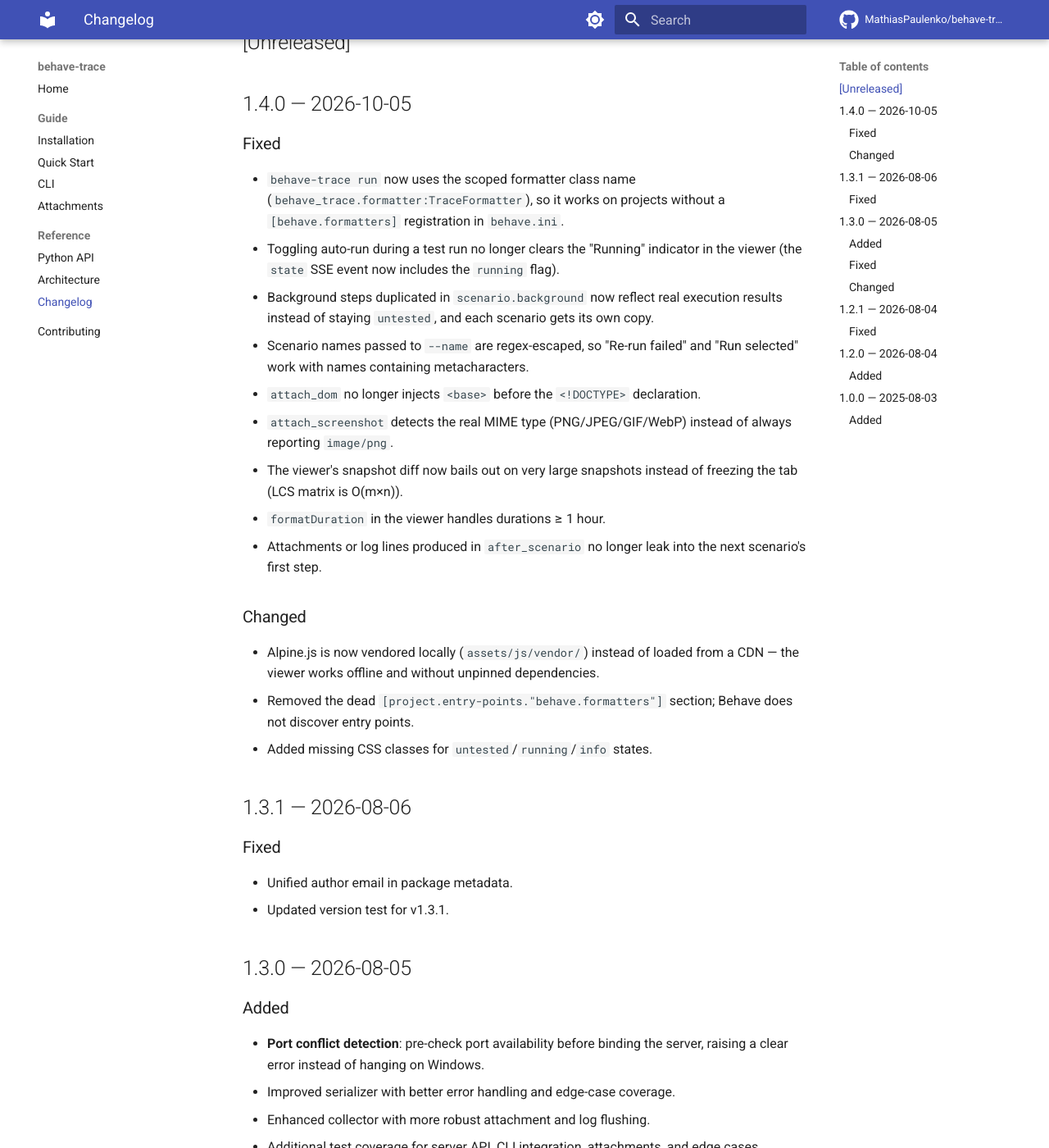
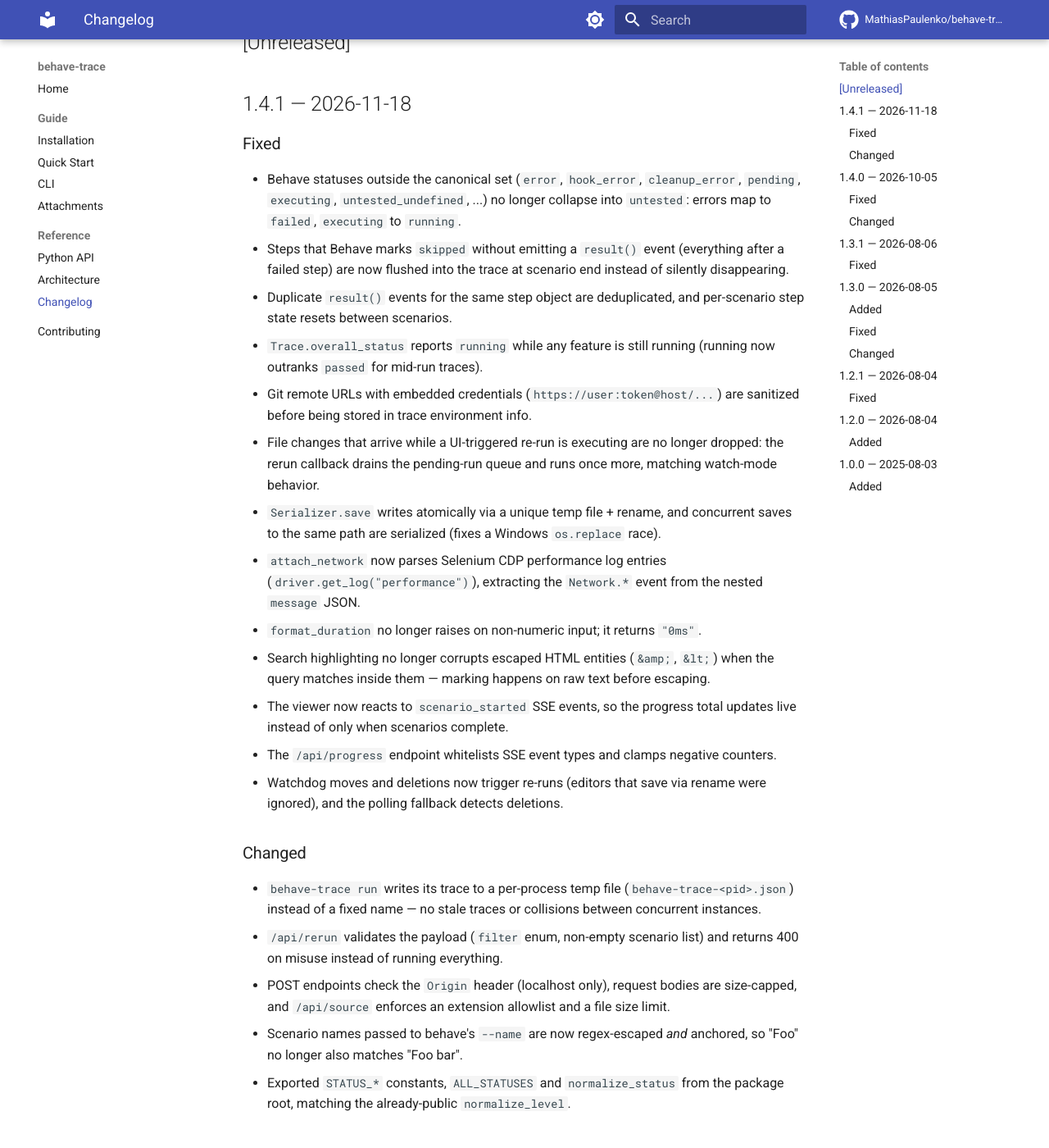
Before and after one commit to MathiasPaulenko/behave-trace, an MkDocs documentation site: the page built from docs/changelog.md, in a window 1280 px wide and 1400 px high, scrolled down 253 px. Shown: the whole window at 82% size. Built offline with MkDocs 1.6.1 and Material for MkDocs 9.7.7, drawn with Linux system fonts in a browser that asks for light colours; comment, search, counter and statistics services are not loaded.

Commit message:
release: v1.4.1

````diff
--- a/CHANGELOG.md
+++ b/CHANGELOG.md
@@ -6,6 +6,57 @@ The format is based on [Keep a Changelog](https://keepachangelog.com/en/1.1.0/),
 and this project adheres to [Semantic Versioning](https://semver.org/spec/v2.0.0.html).
 
 ## [Unreleased]
+
+## 1.4.1 — 2026-11-18
+
+### Fixed
+
+- Behave statuses outside the canonical set (`error`, `hook_error`,
+  `cleanup_error`, `pending`, `executing`, `untested_undefined`, ...) no longer
+  collapse into `untested`: errors map to `failed`, `executing` to `running`.
+- Steps that Behave marks `skipped` without emitting a `result()` event
+  (everything after a failed step) are now flushed into the trace at scenario
+  end instead of silently disappearing.
+- Duplicate `result()` events for the same step object are deduplicated, and
+  per-scenario step state resets between scenarios.
+- `Trace.overall_status` reports `running` while any feature is still running
+  (running now outranks `passed` for mid-run traces).
+- Git remote URLs with embedded credentials (`https://user:token@host/...`)
+  are sanitized before being stored in trace environment info.
+- File changes that arrive while a UI-triggered re-run is executing are no
+  longer dropped: the rerun callback drains the pending-run queue and runs
+  once more, matching watch-mode behavior.
+- `Serializer.save` writes atomically via a unique temp file + rename, and
+  concurrent saves to the same path are serialized (fixes a Windows
+  `os.replace` race).
+- `attach_network` now parses Selenium CDP performance log entries
+  (`driver.get_log("performance")`), extracting the `Network.*` event from the
+  nested `message` JSON.
+- `format_duration` no longer raises on non-numeric input; it returns `"0ms"`.
+- Search highlighting no longer corrupts escaped HTML entities (`&amp;`,
+  `&lt;`) when the query matches inside them — marking happens on raw text
+  before escaping.
+- The viewer now reacts to `scenario_started` SSE events, so the progress
+  total updates live instead of only when scenarios complete.
+- The `/api/progress` endpoint whitelists SSE event types and clamps negative
+  counters.
+- Watchdog moves and deletions now trigger re-runs (editors that save via
+  rename were ignored), and the polling fallback detects deletions.
+
+### Changed
+
+- `behave-trace run` writes its trace to a per-process temp file
+  (`behave-trace-<pid>.json`) instead of a fixed name — no stale traces or
+  collisions between concurrent instances.
+- `/api/rerun` validates the payload (`filter` enum, non-empty scenario list)
+  and returns 400 on misuse instead of running everything.
+- POST endpoints check the `Origin` header (localhost only), request bodies
+  are size-capped, and `/api/source` enforces an extension allowlist and a
+  file size limit.
+- Scenario names passed to behave's `--name` are now regex-escaped *and*
+  anchored, so "Foo" no longer also matches "Foo bar".
+- Exported `STATUS_*` constants, `ALL_STATUSES` and `normalize_status` from
+  the package root, matching the already-public `normalize_level`.
 
 ## 1.4.0 — 2026-10-05
 
--- a/behave_trace/__init__.py
+++ b/behave_trace/__init__.py
@@ -48,7 +48,7 @@ from .models import (
     normalize_status,
 )
 
-__version__ = "1.4.0"
+__version__ = "1.4.1"
 
 # Register formatter with Behave's internal registry (Behave 1.3.x doesn't
 # auto-discover entry points — it uses a manual registry).
--- a/docs/cli.md
+++ b/docs/cli.md
@@ -76,7 +76,7 @@ behave-trace --version
 ```
 
 ```text
-1.4.0
+1.4.1
 ```
 
 ## `python -m behave_trace`
--- a/docs/installation.md
+++ b/docs/installation.md
@@ -72,7 +72,7 @@ behave-trace --version
 ```
 
 ```text
-1.4.0
+1.4.1
 ```
 
 You can also verify the Python API is importable:
--- a/pyproject.toml
+++ b/pyproject.toml
@@ -4,7 +4,7 @@ build-backend = "hatchling.build"
 
 [project]
 name = "behave-trace"
-version = "1.4.0"
+version = "1.4.1"
 description = "Trace viewer and step-by-step debugger for Behave BDD."
 readme = "README.md"
 license = "MIT"
````
